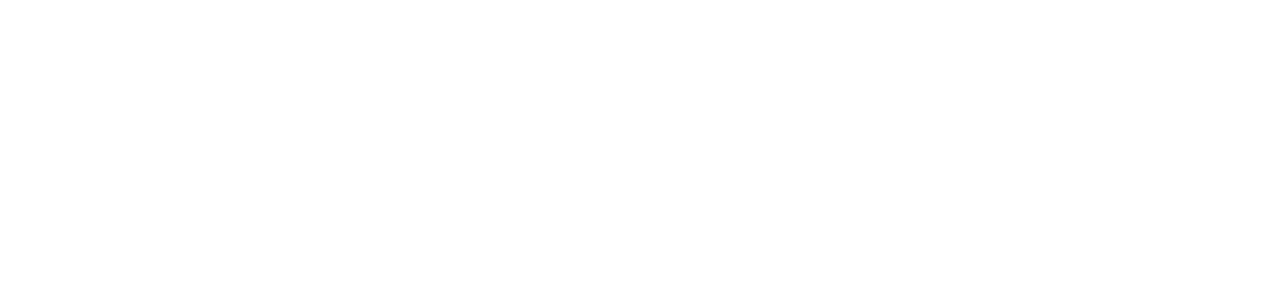
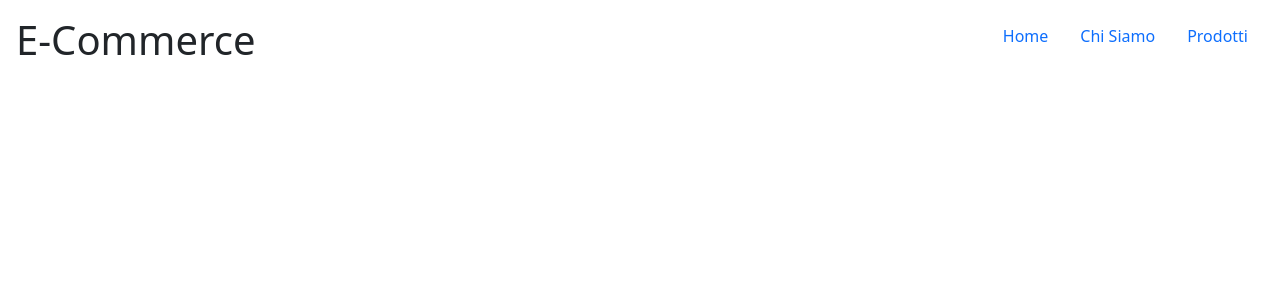
Before and after one commit to matteovecchio04/react-router, a React (Vite) app: page / in a window 1280 px wide. Shown: the top 300 px of the page. Built offline with nearby package versions, Linux system fonts and the light colour scheme.

Commit message:
add navbar

```diff
--- a/src/App.jsx
+++ b/src/App.jsx
@@ -1,12 +1,18 @@
 import { BrowserRouter, Routes, Route, Link } from "react-router-dom"
-
+import Navbar from "./Components/Navbar"
 
 export default function App() {
 
-
   return (
     <>
-
+      <BrowserRouter>
+        <Navbar />
+        <div className="container">
+          <Routes>
+            <Route path="/" />
+          </Routes>
+        </div>
+      </BrowserRouter>
     </>
   )
 }
--- /dev/null
+++ b/src/Components/Navbar.jsx
@@ -0,0 +1,28 @@
+import { Link } from "react-router-dom";
+
+export default function Navbar() {
+    return (
+        <div className="p-3 d-flex justify-content-between">
+            <ul className="nav">
+                <li className="nav-item">
+                    <h1>E-Commerce</h1>
+                </li>
+            </ul>
+
+            <ul className="nav">
+                <li clasNclassNames="nav-item">
+                    <a className="nav-link active" aria-current="page" href="#">Home</a>
+                </li>
+                <li className="nav-item">
+                    <a className="nav-link" href="#">Chi Siamo</a>
+                </li>
+                <li className="nav-item">
+                    <a className="nav-link" href="#">Prodotti</a>
+                </li>
+            </ul>
+
+
+        </div>
+
+    )
+}
```
